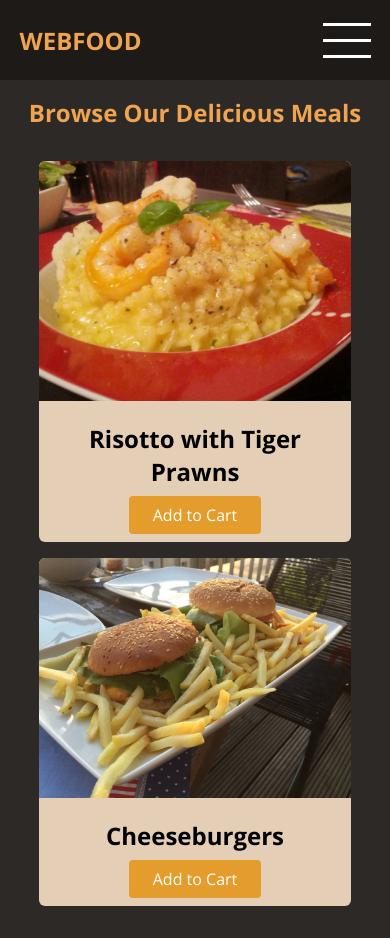
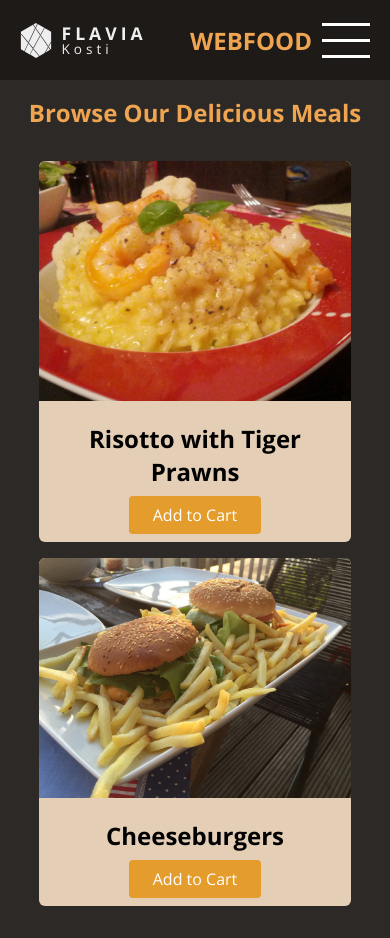
Before and after one commit to flavia3107/web-development-basics-responsivity, a plain HTML site: page index.html in a window 390 px wide. Drawn offline with nearby package versions, Linux system fonts and the light colour scheme.

Commit message:
Responsivity: Logo

```diff
--- a/index.html
+++ b/index.html
@@ -1,19 +1,25 @@
 <!DOCTYPE html>
 <html lang="en">
+
 <head>
   <meta charset="UTF-8" />
   <meta http-equiv="X-UA-Compatible" content="IE=edge" />
   <meta name="viewport" content="width=device-width, initial-scale=1.0" />
   <title>WebFood</title>
   <link rel="preconnect" href="https://fonts.gstatic.com" />
-    <link
-      href="https://fonts.googleapis.com/css2?family=Open+Sans:wght@400;700&display=swap"
-      rel="stylesheet"
-    />
+  <link href="https://fonts.googleapis.com/css2?family=Open+Sans:wght@400;700&display=swap" rel="stylesheet" />
   <link rel="stylesheet" href="styles.css">
 </head>
+
 <body>
   <header id="main-header">
+    <a class="logo" href="https://all-projects-portfolio.web.app/" target="_blank">
+      <img class="logo-img" src="./images/logo.svg" />
+      <div class="logo-txt">
+        <h1>FLAVIA</h1>
+        <span>Kosti</span>
+      </div>
+    </a>
     <a href="index.html" id="logo">WebFood</a>
     <nav>
       <ul>
@@ -56,10 +62,7 @@
       <ul>
         <li class="food-item">
           <article>
-              <img
-                src="images/risotto.jpg"
-                alt="Delicious risotto with tiger prawns"
-              />
+            <img src="images/risotto.jpg" alt="Delicious risotto with tiger prawns" />
             <div class="food-item-content">
               <h2>Risotto with Tiger Prawns</h2>
               <a href="" class="btn">Add to Cart</a>
@@ -68,10 +71,7 @@
         </li>
         <li class="food-item">
           <article>
-              <img
-                src="images/cheeseburgers.jpg"
-                alt="Classic cheeseburgers with fries"
-              />
+            <img src="images/cheeseburgers.jpg" alt="Classic cheeseburgers with fries" />
             <div class="food-item-content">
               <h2>Cheeseburgers</h2>
               <a href="" class="btn">Add to Cart</a>
@@ -82,4 +82,5 @@
     </section>
   </main>
 </body>
+
 </html>
--- a/styles.css
+++ b/styles.css
@@ -151,6 +151,72 @@ main h1 {
   background-color: rgb(221, 134, 34);
 }
 
+.logo:hover {
+  text-decoration: none;
+}
+
+.logo {
+  text-decoration: none;
+  width: 10rem;
+  display: flex;
+  text-decoration: none;
+}
+
+.logo > img {
+  height: 35px;
+}
+
+.logo-txt {
+  padding-left: 7px;
+  display: flex;
+  flex-direction: column;
+  color: #eeeeee;
+  align-items: flex-start;
+}
+
+.logo-img {
+  width: 2rem;
+  margin-right: 3px;
+}
+
+.logo-txt h1,
+.logo-txt span {
+  margin: 0;
+  padding: 0;
+  line-height: 1;
+  letter-spacing: 4px;
+}
+
+.logo-txt h1 {
+  font-weight: bolder;
+  font-size: 1.1rem;
+  margin-top: 2px;
+  color: #eeeeee;
+}
+
+.logo-txt span {
+  font-weight: lighter;
+  font-size: 0.85rem;
+}
+::-webkit-scrollbar {
+  height: 9px;
+  width: 9px;
+}
+
+::-webkit-scrollbar-thumb {
+  background: #bdbdbd;
+  width: 9px;
+}
+
+::-webkit-scrollbar-track {
+  background: transparent;
+  width: 9px;
+}
+
+::-webkit-scrollbar-corner {
+  background: transparent;
+}
+
 @media (max-width: 48rem) {
   #main-header nav {
     display: none;
```
Also changed, not shown: images/logo.svg (added). Lines whose indentation alone changed are shown as unchanged.
